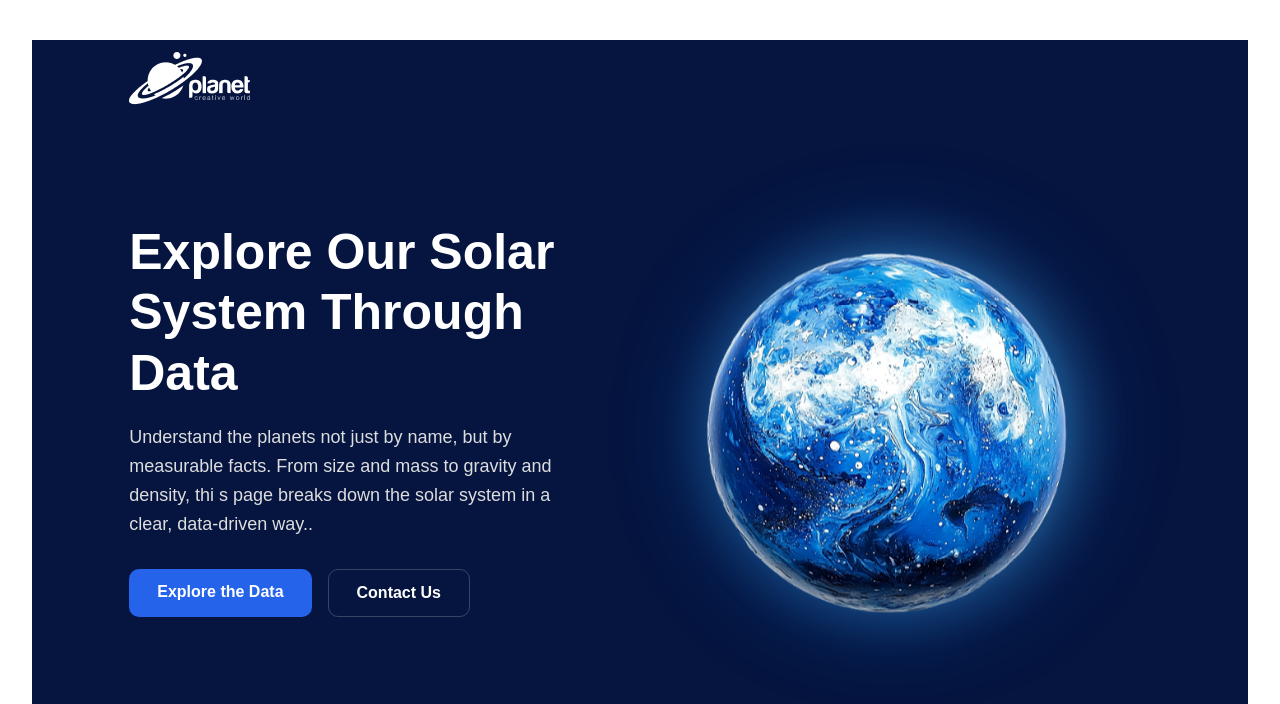
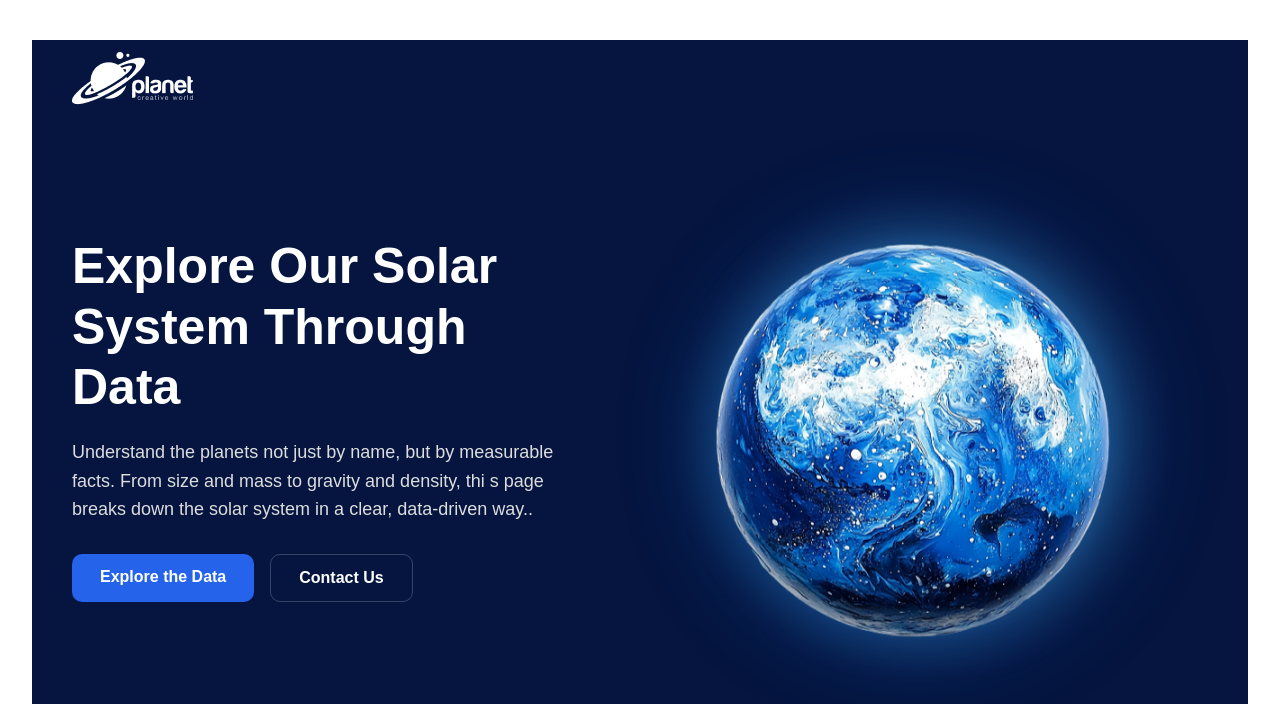
Before and after one commit to Pempixel-Web/capstone-project-group-14, a React (Create React App) app: page / in a window 1280 px wide. Shown: the top 704 px of the page. Built offline with nearby package versions, Linux system fonts and the light colour scheme.

Commit message:
correction

```diff
--- a/src/components/Hero.css
+++ b/src/components/Hero.css
@@ -12,7 +12,7 @@ body{
     display:flex;
     justify-content:space-between;
     align-items:center;
-    padding:0 8%;
+    padding:0 40px;
     overflow:hidden;
     height:620px;
     gap:50px;
@@ -68,7 +68,8 @@ body{
     height: auto;
     max-width: 100%;
     filter: drop-shadow(0 0 40px rgba(0, 119, 225, 0.5));
-    animation: float-hero 8s ease-in-out infinite;
+    transform: translateY(-20px);
+    animation: float-hero 6s ease-in-out infinite;
 }
 .hero-image figcaption{
     display:none;
--- a/src/components/Navbar.css
+++ b/src/components/Navbar.css
@@ -1,5 +1,5 @@
 .projectlogo {
 background-color:#051540 ;
-padding-left:  8%;
+padding-left:  40px;
 padding-top: 1%;
 }
--- a/src/components/PlanetCard.css
+++ b/src/components/PlanetCard.css
@@ -109,6 +109,10 @@
     padding: 60px 5%;
   }
 
+  .planet-grid {
+    grid-template-columns: repeat(2, 1fr);
+  }
+
   .planet-header h2 {
     font-size: 2rem;
   }
--- a/src/components/VideoSection.css
+++ b/src/components/VideoSection.css
@@ -5,7 +5,7 @@
   width: 95vw;
   max-width: none;
   gap: 3.5rem;
-  padding: 25px;
+  padding: 40px;
   background: #fff;
   box-shadow: 0 10px 25px rgba(249, 223, 223, 0.1);
   border-radius: 12px;
@@ -69,6 +69,10 @@
     padding: 20px;
   }
 
+  .video {
+    min-height: 280px;
+  }
+
   .content h2 {
     font-size: 1.6rem;
   }
```
